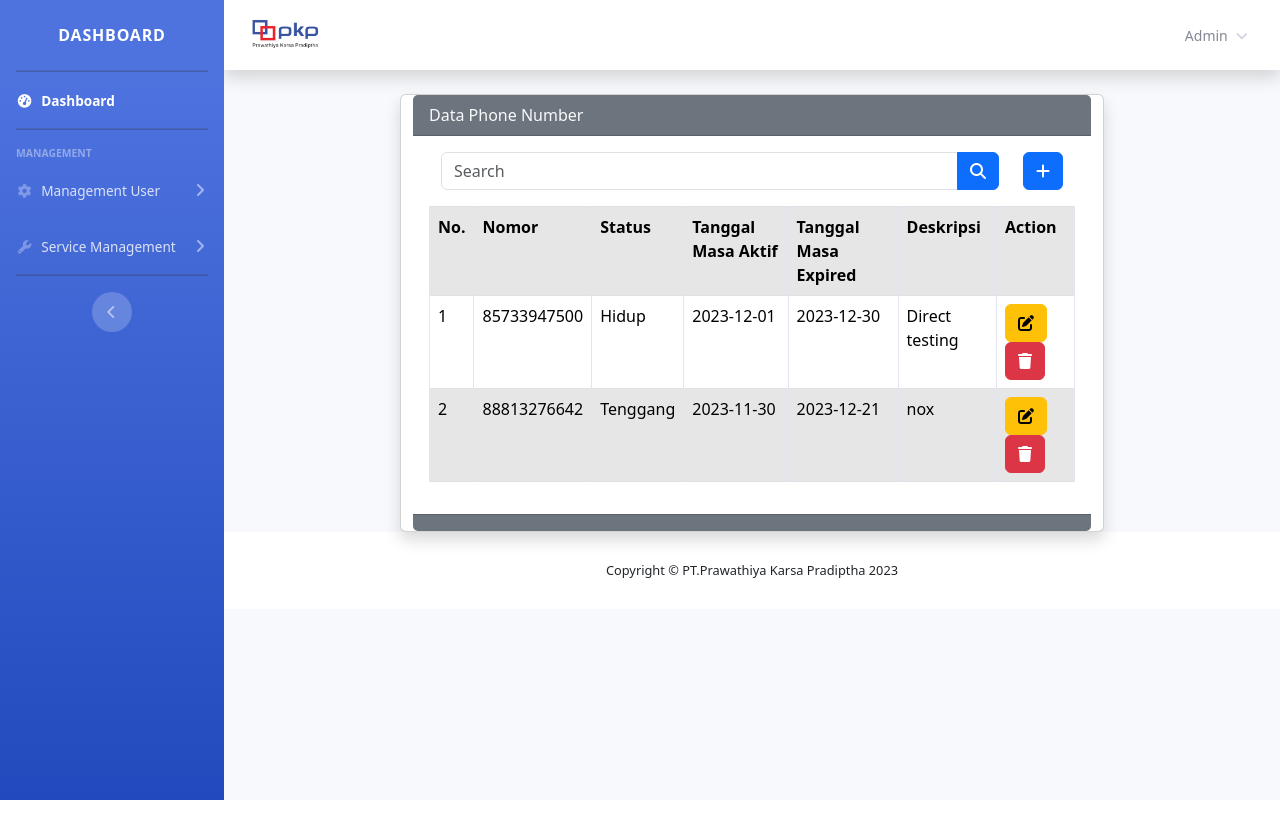
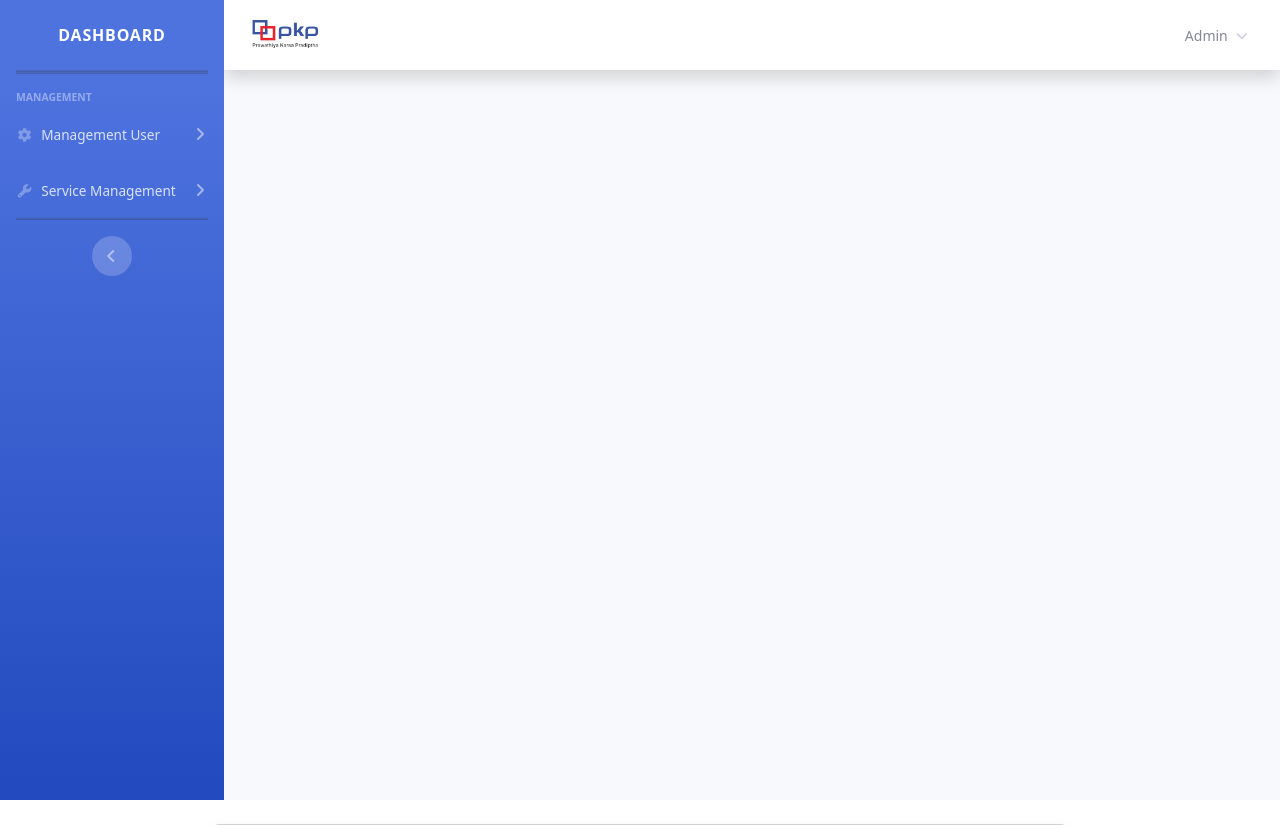
Before and after one commit to pitoregia/number-management, a PHP site: page /projects/dashboard.php in a window 1280 px wide. Shown: the top 825 px of the page. Before the commit the page ends 800 px from the top, so only its background shows below. Run offline with PHP 8.4, Linux system fonts and the light colour scheme; a user stored in the database is signed in; data comes from the database, SQL or seed files in the repository; some libraries are stand-ins or nearby versions.

Commit message:
fixed consistency

```diff
--- a/components/sidebar.php
+++ b/components/sidebar.php
@@ -5,8 +5,8 @@
     <ul class="navbar-nav bg-gradient-primary sidebar sidebar-dark accordion" id="accordionSidebar">
 
         <!-- Sidebar - Brand -->
-        <a class="sidebar-brand d-flex align-items-center justify-content-center" href="index.html">
-            <div class="sidebar-brand-icon">
+        <a class="sidebar-brand d-flex align-items-center justify-content-center" href="<?php BASE_URL ?>">
+            <div class=" sidebar-brand-icon">
             </div>
             <div class="sidebar-brand-text mx-3">Dashboard</div>
         </a>
@@ -16,9 +16,7 @@
 
         <!-- Nav Item - Dashboard -->
         <li class="nav-item active">
-            <a class="nav-link" href="index.html">
-                <i class="fas fa-fw fa-tachometer-alt"></i>
-                <span>Dashboard</span></a>
+
         </li>
 
         <!-- Divider -->
@@ -56,6 +54,7 @@
                     <a class="collapse-item" href="utilities-color.html">User Management</a>
                     <a class="collapse-item" href="utilities-border.html">Admin Management</a>
                 </div>
+            </div>
         </li>
 
         <!-- Divider -->
@@ -147,3 +146,6 @@
                     </div>
                 </div>
             </div>
+        </div>
+    </div>
+</div>
--- a/dashboard.php
+++ b/dashboard.php
@@ -30,7 +30,7 @@ if ($_SESSION['id'] == null) {
     <link href="assets/css/sb-admin-2.min.css" rel="stylesheet">
     <script src="https://kit.fontawesome.com/fdb40b4321.js" crossorigin="anonymous"></script>
 
-    <title>multi-user role-based-login-system</title>
+    <title>Dashboard | Number Management</title>
     <link href="https://cdn.jsdelivr.net/npm/bootstrap@5.0.0-beta1/dist/css/bootstrap.min.css" rel="stylesheet" integrity="sha384-giJF6kkoqNQ00vy+HMDP7azOuL0xtbfIcaT9wjKHr8RbDVddVHyTfAAsrekwKmP1" crossorigin="anonymous">
 
 </head>
```
